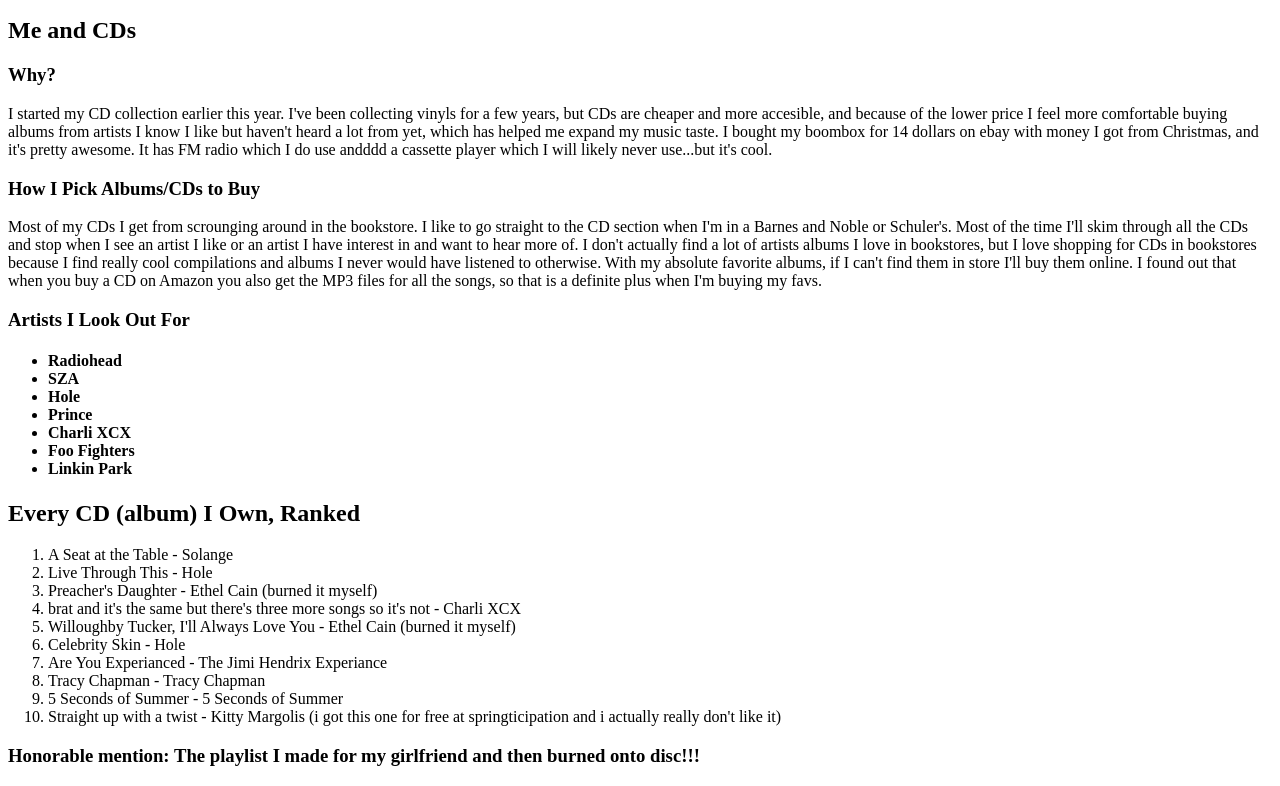
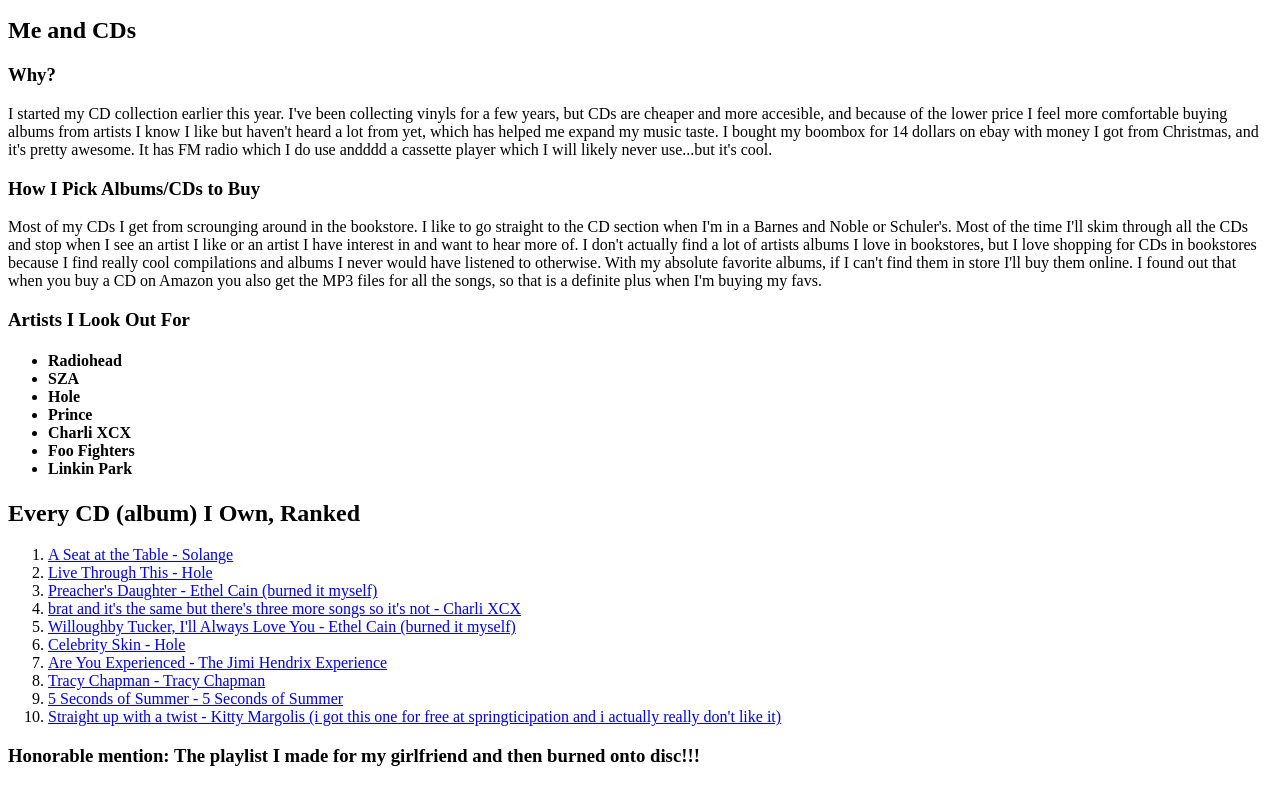
Before and after one commit to kennmcraig/Lab-7, a plain HTML site: page index.html in a window 1280 px wide. Shown: the part 934-1720 px from the top of the page. Drawn offline with Linux system fonts and the light colour scheme.

Commit message:
Added links

```diff
--- a/index.html
+++ b/index.html
@@ -25,16 +25,16 @@
         </ul></h4>
         <h2>Every CD (album) I Own, Ranked</h2>
         <ol>
-            <li>A Seat at the Table - Solange</li>
-            <li>Live Through This - Hole</li>
-            <li>Preacher's Daughter - Ethel Cain (burned it myself)</li>
-            <li>brat and it's the same but there's three more songs so it's not - Charli XCX</li>
-            <li>Willoughby Tucker, I'll Always Love You - Ethel Cain (burned it myself)</li>
-            <li>Celebrity Skin - Hole</li>
-            <li>Are You Experianced - The Jimi Hendrix Experiance</li>
-            <li>Tracy Chapman - Tracy Chapman</li>
-            <li>5 Seconds of Summer - 5 Seconds of Summer</li>
-            <li>Straight up with a twist - Kitty Margolis (i got this one for free at springticipation and i actually really don't like it)</li>
+            <li><a href="https://open.spotify.com/album/3Yko2SxDk4hc6fncIBQlcM?si=MOJnaoayR4KJvkuuNVapxA">A Seat at the Table - Solange</a></li>
+            <li><a href="https://open.spotify.com/album/2Rwf2nPYZQ9aIe4QXACTC7?si=75d6f38f35b34575">Live Through This - Hole</a></li>
+            <li><a href="https://open.spotify.com/album/3WmujGwOS0ANHkJRnMH6n8?si=cd75b45118f44781">Preacher's Daughter - Ethel Cain (burned it myself)</a></li>
+            <li><a href="https://open.spotify.com/album/316O0Xetgx2NJLRgJBw4uq?si=Mq2VNxfrSe6E0ScVCJdVlw">brat and it's the same but there's three more songs so it's not - Charli XCX</a></li>
+            <li><a href="https://open.spotify.com/album/3iSPMfhw4P30tFrROrbkFm?si=Z7OFcVGYRoqKzHQgWMiyVw">Willoughby Tucker, I'll Always Love You - Ethel Cain (burned it myself)</a></li>
+            <li><a href="https://open.spotify.com/album/2KE8WCHtD8qnAxXeIzNEId?si=db9df91ee1444eac">Celebrity Skin - Hole</a></li>
+            <li><a href="https://open.spotify.com/album/7rSZXXHHvIhF4yUFdaOCy9?si=Hfz8OpNjTcmhk66oRAzIww">Are You Experienced - The Jimi Hendrix Experience</a></li>
+            <li><a href="https://open.spotify.com/album/6hmmX5UP4rIvOpGSaPerV8?si=9JKbxo8UT8aQSXkTglhf1A">Tracy Chapman - Tracy Chapman</a></li>
+            <li><a href="https://open.spotify.com/album/2LkWHNNHgD6BRNeZI2SL1L?si=Of9W-aJgTyyk6bg1jjXr7A">5 Seconds of Summer - 5 Seconds of Summer</a></li>
+            <li><a href="https://open.spotify.com/album/7MGRjwFcs1PxGtggx9eHzi?si=A6mas9xtT_aLL5K8drlkeQ">Straight up with a twist - Kitty Margolis (i got this one for free at springticipation and i actually really don't like it)</a></li>
         </ol>
         <h3>Honorable mention: The playlist I made for my girlfriend and then burned onto disc!!!</h3>
     </body>
```
